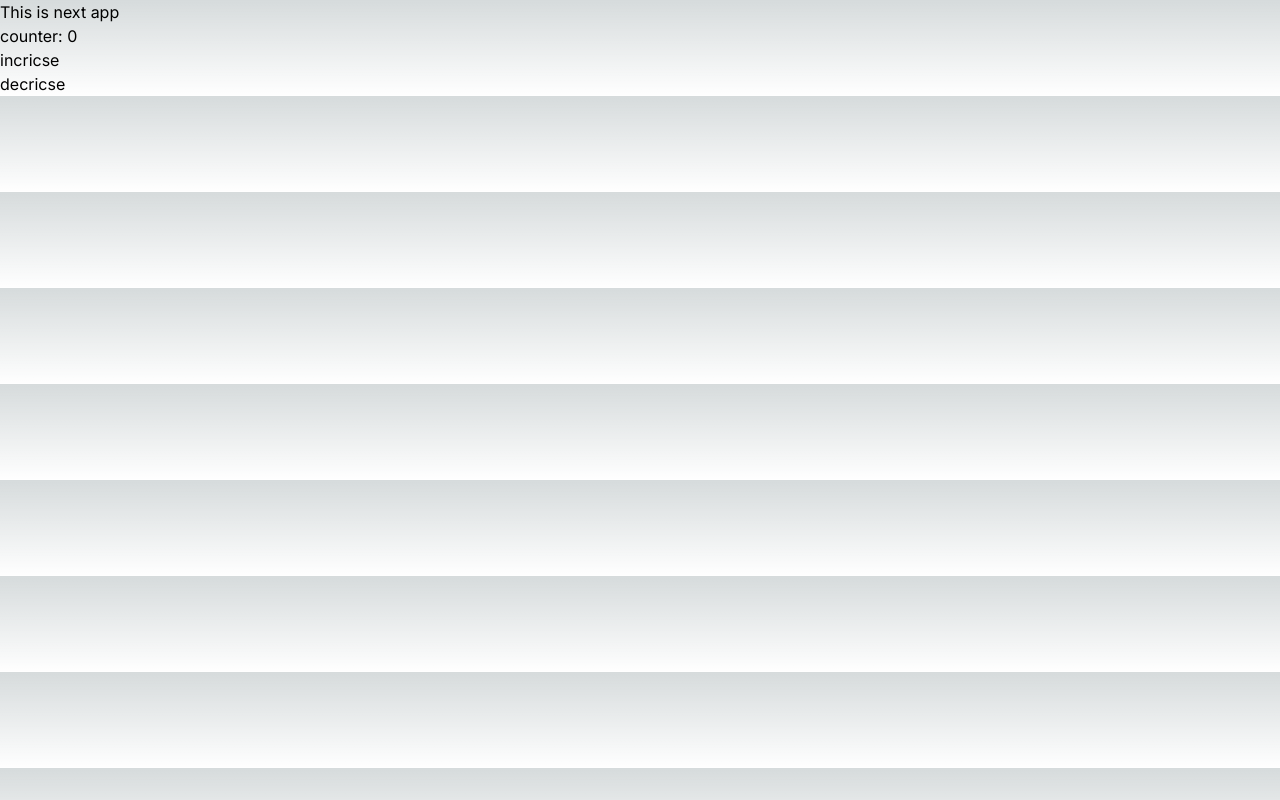
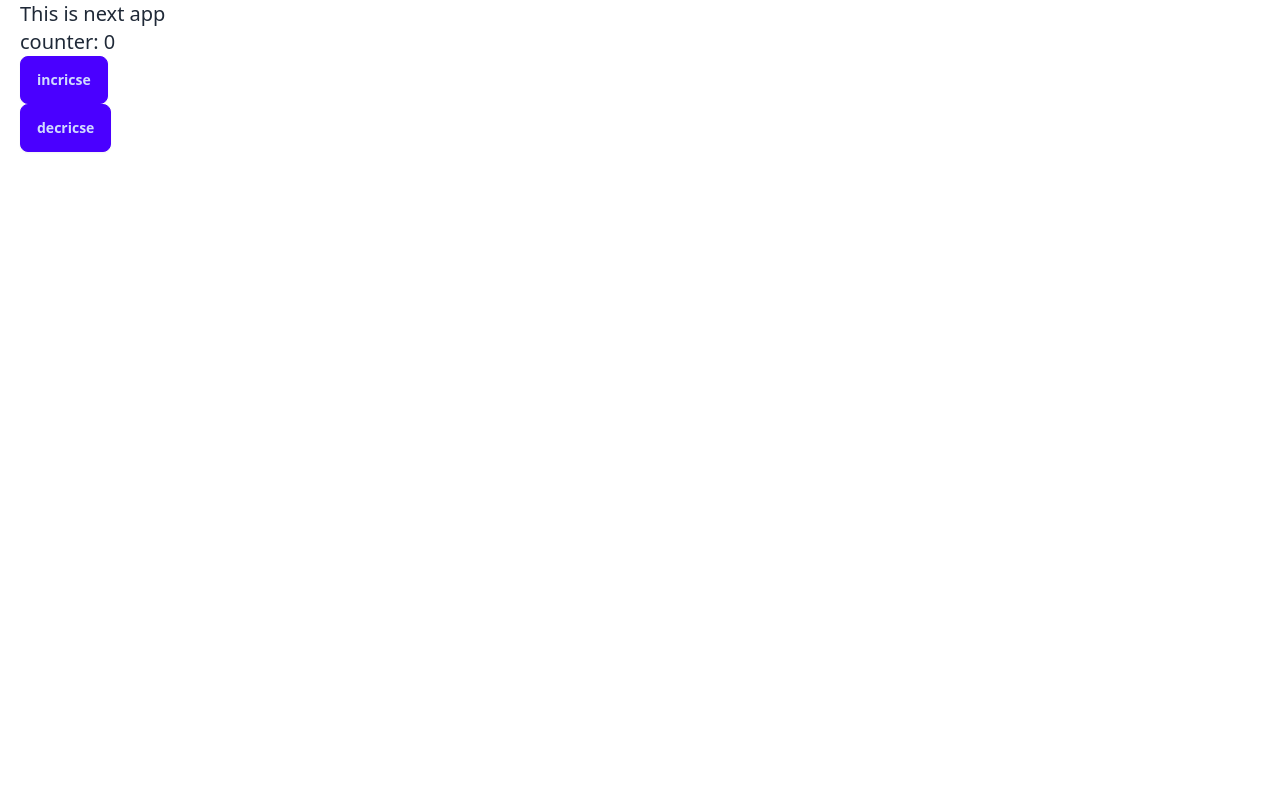
Before and after one commit to SakibAlHasan10/new-next.js-app, a Next.js app: page / in a window 1280 px wide. Built offline with nearby package versions, Linux system fonts and the light colour scheme.

Commit message:
instail daisyUi

```diff
--- a/src/app/globals.css
+++ b/src/app/globals.css
@@ -2,26 +2,8 @@
 @tailwind components;
 @tailwind utilities;
 
-:root {
-  --foreground-rgb: 0, 0, 0;
-  --background-start-rgb: 214, 219, 220;
-  --background-end-rgb: 255, 255, 255;
+*{
+  margin: 0;
+  padding: 0;
+  box-sizing: border-box;
 }
-
-@media (prefers-color-scheme: dark) {
-  :root {
-    --foreground-rgb: 255, 255, 255;
-    --background-start-rgb: 0, 0, 0;
-    --background-end-rgb: 0, 0, 0;
-  }
-}
-
-body {
-  color: rgb(var(--foreground-rgb));
-  background: linear-gradient(
-      to bottom,
-      transparent,
-      rgb(var(--background-end-rgb))
-    )
-    rgb(var(--background-start-rgb));
-}
--- a/src/app/layout.js
+++ b/src/app/layout.js
@@ -11,7 +11,7 @@ export const metadata = {
 export default function RootLayout({ children }) {
   return (
     <html lang="en">
-      <body className={inter.className}>{children}</body>
+      <body className="pl-5 text-xl">{children}</body>
     </html>
   )
 }
--- a/tailwind.config.js
+++ b/tailwind.config.js
@@ -14,5 +14,6 @@ module.exports = {
       },
     },
   },
-  plugins: [],
+  plugins: [require("daisyui")],
+
 }
```
Also changed, not shown: package.json (+6 -5 lines), 1 other file (tests, documents, lock files or other folders).
